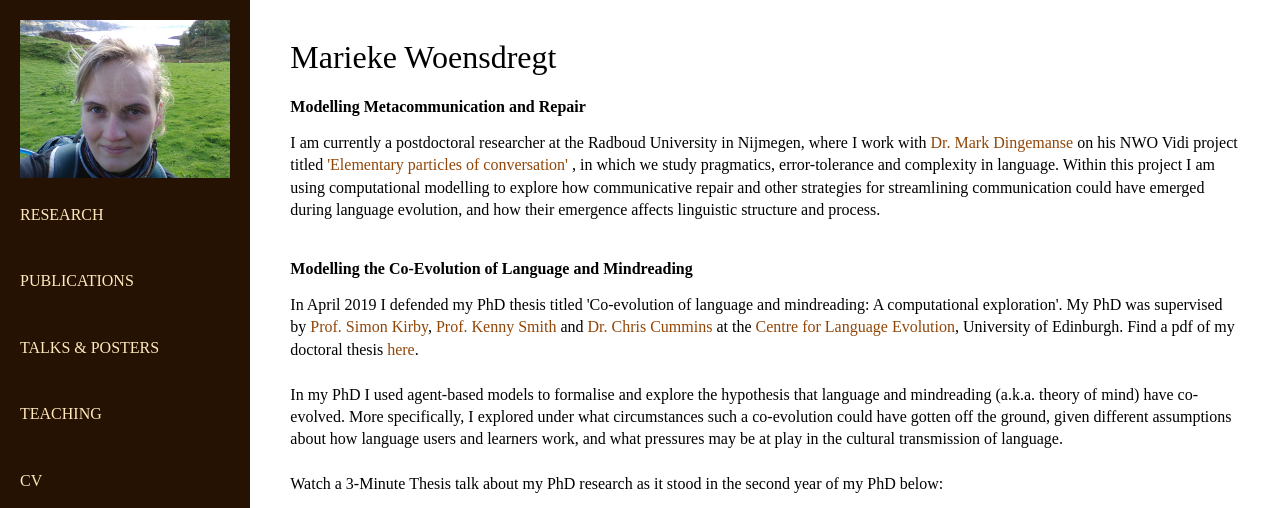
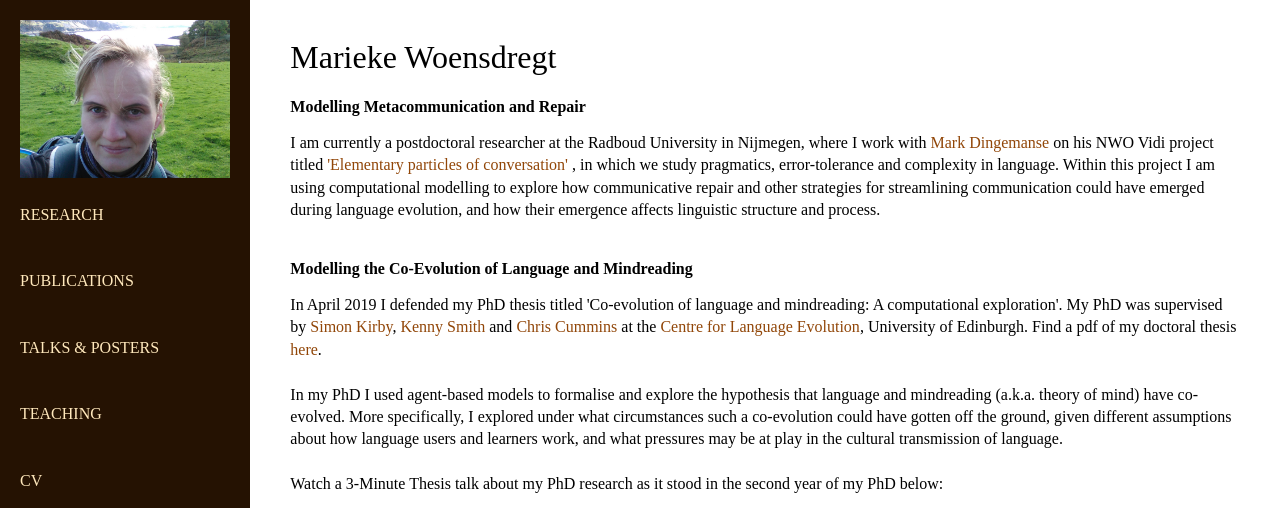
Before and after one commit to marieke-woensdregt/marieke-woensdregt.github.io, a Jekyll site: the page built from index.html, in a window 1280 px wide, cut to the strip 0-508 px from the top of the page. Built offline with Jekyll 4.4.1, drawn with Linux system fonts in a browser that asks for light colours.

Commit message:
Update index.html

```diff
--- a/index.html
+++ b/index.html
@@ -11,7 +11,7 @@ title: Marieke Woensdregt
 	<h3>Modelling Metacommunication and Repair</h3>
 	<p>
 		I am currently a postdoctoral researcher at the Radboud University in Nijmegen, where I work with
-		<a href="https://www.ru.nl/english/people/dingemanse-m/">Dr. Mark Dingemanse</a>
+		<a href="https://www.ru.nl/english/people/dingemanse-m/">Mark Dingemanse</a>
 		on his NWO Vidi project titled
 		<a href="https://www.mpi.nl/news/vidi-grant-for-dingemanse-and-martin">'Elementary particles of conversation'</a>
 		, in which we study pragmatics, error-tolerance and complexity in language.
@@ -28,9 +28,9 @@ title: Marieke Woensdregt
 	<p>
 		In April 2019 I defended my PhD thesis titled 'Co-evolution of language and mindreading:
 		A computational exploration'.
-		My PhD was supervised by <a href="http://www.lel.ed.ac.uk/~simon/">Prof. Simon Kirby</a>,
-		<a href="http://www.lel.ed.ac.uk/~kenny/">Prof. Kenny Smith</a> and
-		<a href="http://www.crcummins.com/">Dr. Chris Cummins</a>
+		My PhD was supervised by <a href="http://www.lel.ed.ac.uk/~simon/">Simon Kirby</a>,
+		<a href="http://www.lel.ed.ac.uk/~kenny/">Kenny Smith</a> and
+		<a href="http://www.crcummins.com/">Chris Cummins</a>
 		at the <a href="http://www.lel.ed.ac.uk/cle/">Centre for Language Evolution</a>,
 		University of Edinburgh.
 		Find a pdf of my doctoral thesis
```
